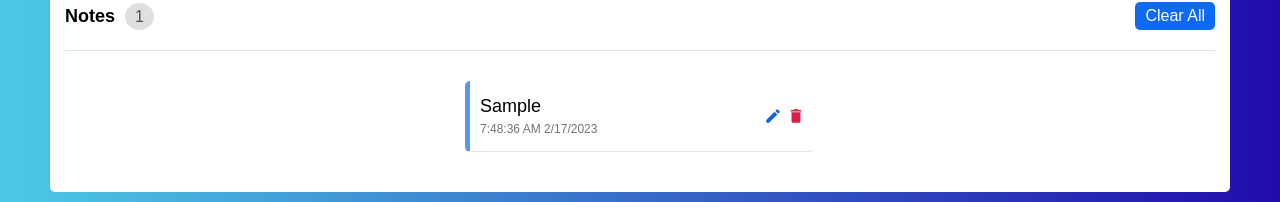
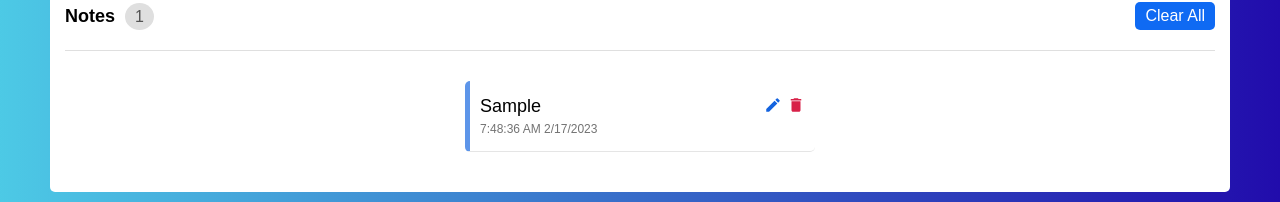
Before and after one commit to Bobby-coder/NoteHack, a React (Create React App) app: page / in a window 1280 px wide. Both pictures are taken after typing "Sample" into the empty fields and a click on the button "Add". Shown: the part 271-473 px from the top of the page. Built offline with nearby package versions, Linux system fonts and the light colour scheme.

Commit message:
Single note card UI update

```diff
--- a/src/components/singleNote/SingleNote.css
+++ b/src/components/singleNote/SingleNote.css
@@ -2,7 +2,6 @@
   padding: 15px 10px;
   border-bottom: 1px solid #e5e5e5;
   display: flex;
-  align-items: center;
   justify-content: space-between;
   gap: 5px;
   width: 350px;
@@ -19,6 +18,7 @@
 .single-note-info {
   display: flex;
   flex-direction: column;
+  justify-content: space-between;
   word-break: break-word;
 }
 
```
